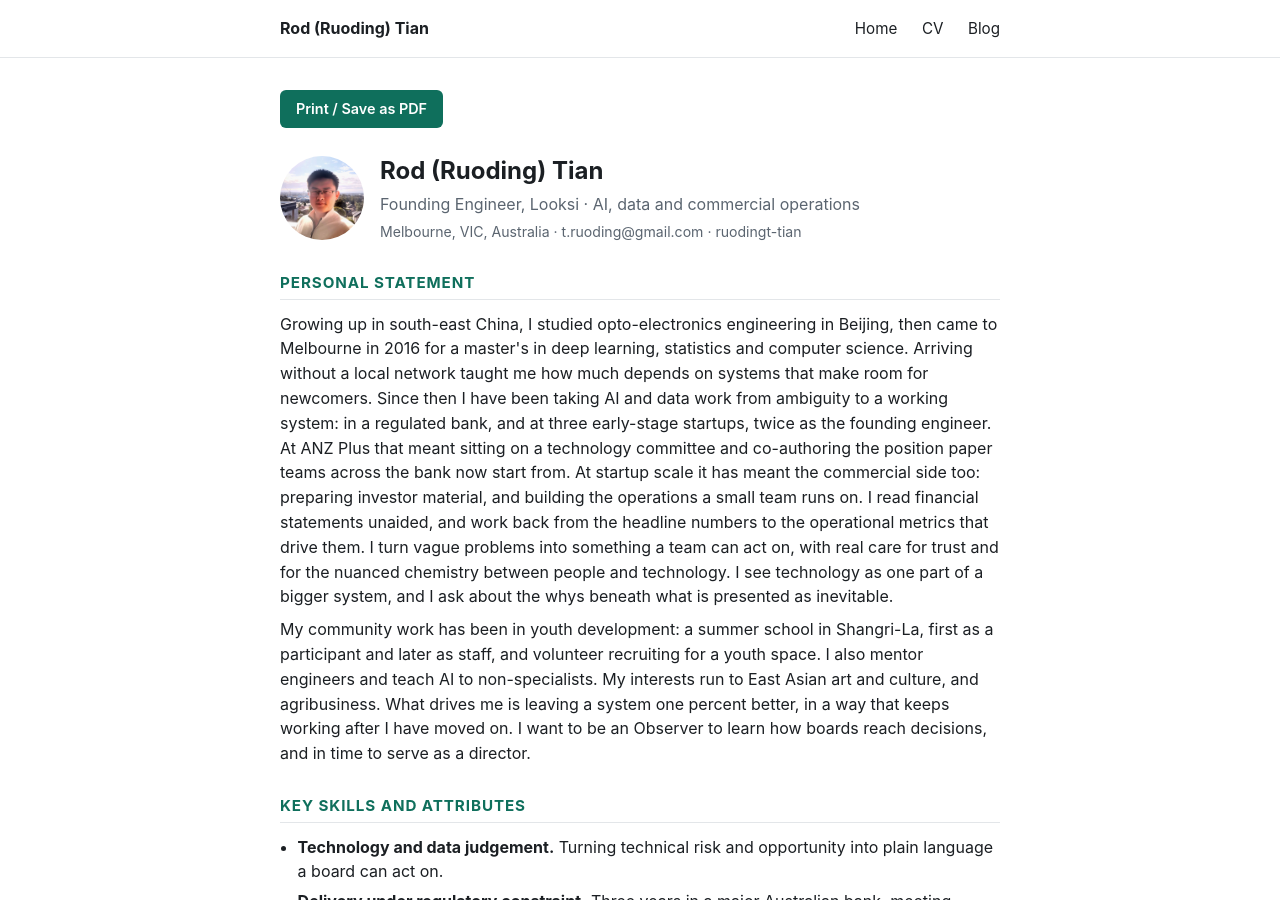
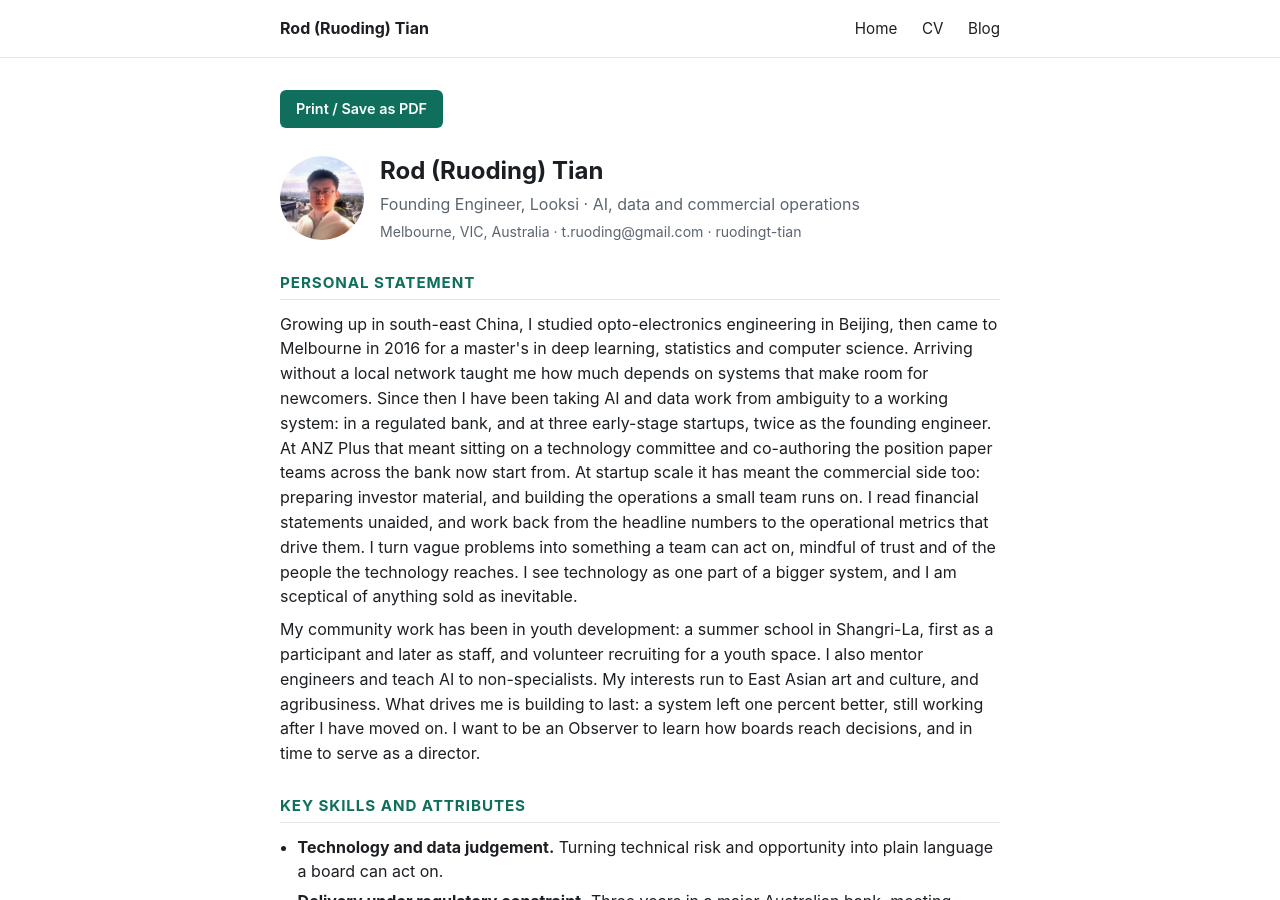
Before and after one commit to ruodingt/ruodingt.github.io, a Jekyll site: the page built from cv/index.md, in a window 1280 px wide and 900 px high. Built offline with Jekyll 4.4.1, drawn with Linux system fonts in a browser that asks for light colours.

Commit message:
Plainer language in the statement
Three phrases were straining for effect. The guide's own common-mistakes
list rewards the specific over the writerly, so:

- "the nuanced chemistry between people and technology" -> "the people the
  technology reaches": an abstraction becomes actual people.
- "the whys beneath what is presented as inevitable" -> "sceptical of
  anything sold as inevitable": drops the nested profundity; "sold" carries
  the wariness better and in fewer words.
- "leaving a system one percent better, in a way that keeps working after I
  have moved on" -> "building to last: a system left one percent better,
  still working after I have moved on": the idea leads, the clause that
  wound around it is gone. Keeps the one-percent signature.

Co-Authored-By: Claude Opus 4.8 <noreply@anthropic.com>

```diff
--- a/_data/cv.yml
+++ b/_data/cv.yml
@@ -13,8 +13,8 @@ linkedin: "https://www.linkedin.com/in/ruodingt-tian/"
 # words, at the top, covering who you are, professional value, community
 # connection, and values/motivation.
 statement:
-  - "Growing up in south-east China, I studied opto-electronics engineering in Beijing, then came to Melbourne in 2016 for a master's in deep learning, statistics and computer science. Arriving without a local network taught me how much depends on systems that make room for newcomers. Since then I have been taking AI and data work from ambiguity to a working system: in a regulated bank, and at three early-stage startups, twice as the founding engineer. At ANZ Plus that meant sitting on a technology committee and co-authoring the position paper teams across the bank now start from. At startup scale it has meant the commercial side too: preparing investor material, and building the operations a small team runs on. I read financial statements unaided, and work back from the headline numbers to the operational metrics that drive them. I turn vague problems into something a team can act on, with real care for trust and for the nuanced chemistry between people and technology. I see technology as one part of a bigger system, and I ask about the whys beneath what is presented as inevitable."
-  - "My community work has been in youth development: a summer school in Shangri-La, first as a participant and later as staff, and volunteer recruiting for a youth space. I also mentor engineers and teach AI to non-specialists. My interests run to East Asian art and culture, and agribusiness. What drives me is leaving a system one percent better, in a way that keeps working after I have moved on. I want to be an Observer to learn how boards reach decisions, and in time to serve as a director."
+  - "Growing up in south-east China, I studied opto-electronics engineering in Beijing, then came to Melbourne in 2016 for a master's in deep learning, statistics and computer science. Arriving without a local network taught me how much depends on systems that make room for newcomers. Since then I have been taking AI and data work from ambiguity to a working system: in a regulated bank, and at three early-stage startups, twice as the founding engineer. At ANZ Plus that meant sitting on a technology committee and co-authoring the position paper teams across the bank now start from. At startup scale it has meant the commercial side too: preparing investor material, and building the operations a small team runs on. I read financial statements unaided, and work back from the headline numbers to the operational metrics that drive them. I turn vague problems into something a team can act on, mindful of trust and of the people the technology reaches. I see technology as one part of a bigger system, and I am sceptical of anything sold as inevitable."
+  - "My community work has been in youth development: a summer school in Shangri-La, first as a participant and later as staff, and volunteer recruiting for a youth space. I also mentor engineers and teach AI to non-specialists. My interests run to East Asian art and culture, and agribusiness. What drives me is building to last: a system left one percent better, still working after I have moved on. I want to be an Observer to learn how boards reach decisions, and in time to serve as a director."
 
 attributes:
   - title: "Technology and data judgement"
```
